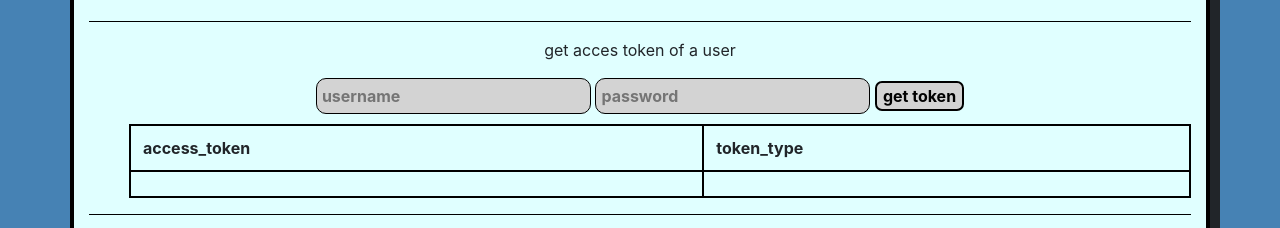
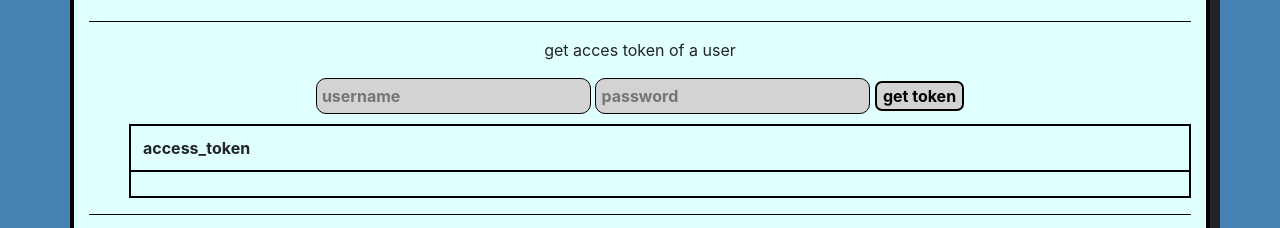
Before and after one commit to ThibaudWagemans/eindproject_front_end, a plain HTML site: page index.html in a window 1280 px wide. Shown: the part 1280-1508 px from the top of the page. Drawn offline with nearby package versions, Linux system fonts and the light colour scheme.

Commit message:
get token fix

```diff
--- a/index.html
+++ b/index.html
@@ -332,12 +332,10 @@
             <table class="table">
                 <thead>
                     <th scope="col">access_token</th>
-                    <th scope="col">token_type</th>
                 </thead>
                 <tbody>
                     <tr x-for="username in responsedata">
                         <td x-text="responsedata.access_token"></td>
-                        <td x-text="responsedata.token_type"></td>
                     </tr>
                 </tbody>
             </table>
```
